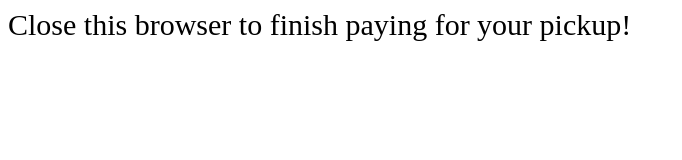
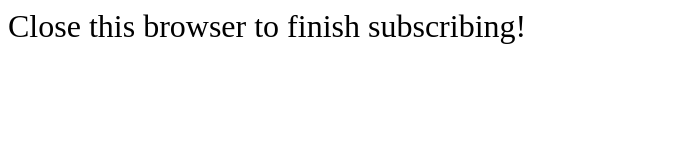
Before and after one commit to mike-ganz/payment-success, a plain HTML site: page index.html in a window 1280 px wide. Shown: the whole page, without its empty margins (0-682 px from the left). Drawn offline with Linux system fonts and the light colour scheme.

Commit message:
Update index.html

```diff
--- a/index.html
+++ b/index.html
@@ -4,11 +4,11 @@
     <title>Orderly Payment Success</title>
     <style>
         body {
-            font-size: 30px;
+            font-size: 32px;
         }
     </style>
 </head>
 <body>
-    Close this browser to finish paying for your pickup!
+    Close this browser to finish subscribing!
 </body>
 </html>
```
